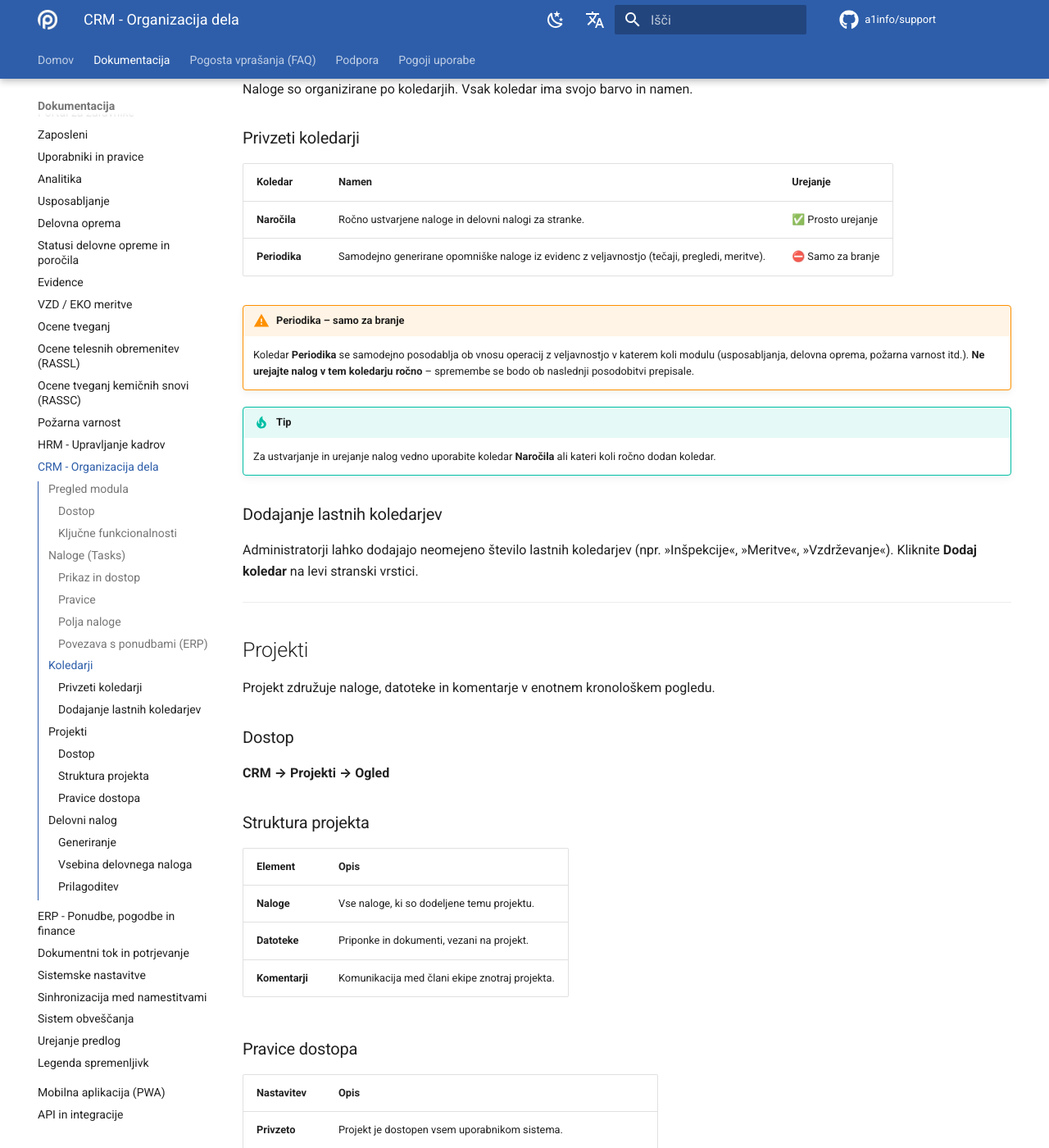
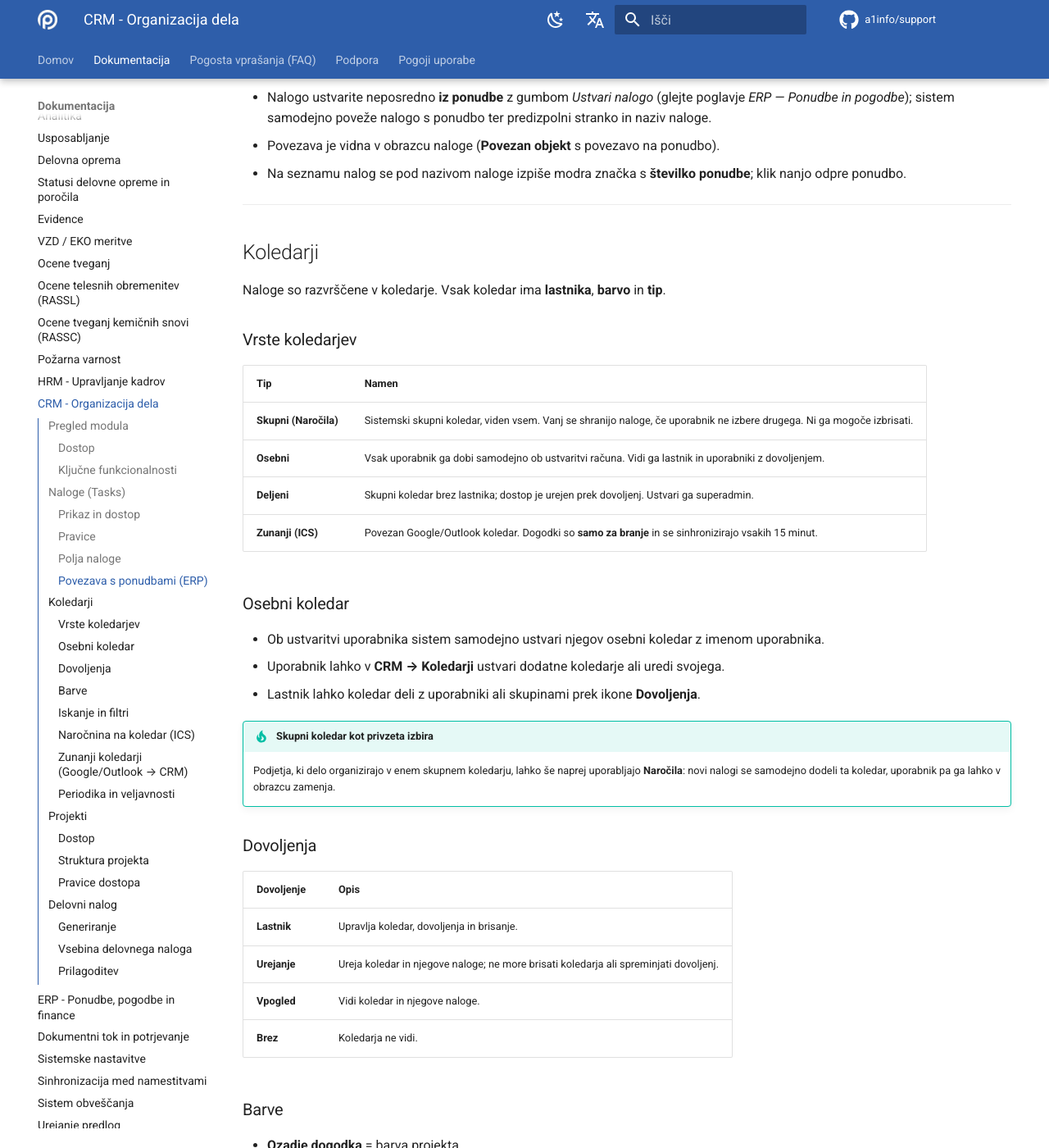
Before and after one commit to a1info/support, an MkDocs documentation site: the page built from docs/manual-sl/crm.md, in a window 1280 px wide and 1400 px high, scrolled down 2115 px. Shown: the whole window at 82% size. Built offline with MkDocs 1.6.1 and Material for MkDocs 9.7.7, drawn with Linux system fonts in a browser that asks for light colours; comment, search, counter and statistics services are not loaded; some of the changed text lies outside the part shown.

Commit message:
calendar

```diff
--- a/docs/manual-sl/crm.md
+++ b/docs/manual-sl/crm.md
@@ -14,8 +14,11 @@ CRM modul je osrednje mesto za upravljanje delovnih nalog, projektov in komunika
 
 ### Ključne funkcionalnosti
 
-- Vizualni pregled nalog v kalendarski obliki
-- Organizacija dela po koledarjih in projektih
+- Vizualni pregled nalog v mesecu in tednu, z urami dogodkov
+- Osebni, skupni in deljeni koledarji ter zunanji (ICS) koledarji
+- Iskanje in filtriranje nalog po uporabniku, koledarju in statusu
+- Barvno ločevanje: projekt (ozadje) in izvajalec (leva črta)
+- Naročnina na koledar (ICS) za Google Koledar in Outlook
 - Sledenje statusom nalog
 - Izpis delovnih nalogov (PDF)
 - Samodejno generiranje periodičnih opomnikov
@@ -28,15 +31,18 @@ Naloga je osnovna delovna enota v modulu CRM.
 
 ### Prikaz in dostop
 
-- Naloge so prikazane v **koledarskem pogledu** (dan/teden/mesec) in kot seznam.
+- Naloge so prikazane v **koledarskem pogledu** (mesec/teden) in kot seznam.
 - Odprte naloge so vidne tudi na **uporabniškem Dashboardu** (začetni strani).
 
 ### Pravice
 
-| Vloga | Vidnost nalog |
-|-------|---------------|
-| **Administrator** | Vidi vse naloge vseh uporabnikov; naloge lahko dodeljuje kateremu koli uporabniku. |
-| **Navadni uporabnik** | Vidi samo naloge, ki so mu dodeljene. |
+| Vloga | Vidnost in urejanje nalog |
+|-------|---------------------------|
+| **Administrator / Superadmin** | Vidi in ureja vse naloge; naloge lahko dodeljuje kateremu koli uporabniku. |
+| **Navadni uporabnik** | Privzeto vidi svoje naloge. Z filtrom lahko doda druge uporabnike ali koledarje, če so mu vidni. Ureja lahko svoje naloge in naloge, kjer je naveden kot izvajalec storitve. |
+
+!!! info "Vidnost koledarjev"
+    Naloge v **skupnem koledarju** so vidne vsem uporabnikom. Naloge v **osebnem koledarju** vidijo lastnik in uporabniki, ki jim je lastnik dodelil dovoljenje.
 
 ### Polja naloge
 
@@ -66,24 +72,86 @@ Naloga je lahko povezana s ponudbo iz modula **ERP**:
 
 ## Koledarji
 
-Naloge so organizirane po koledarjih. Vsak koledar ima svojo barvo in namen.
+Naloge so razvrščene v koledarje. Vsak koledar ima **lastnika**, **barvo** in **tip**.
 
-### Privzeti koledarji
+### Vrste koledarjev
 
-| Koledar | Namen | Urejanje |
-|---------|-------|----------|
-| **Naročila** | Ročno ustvarjene naloge in delovni nalogi za stranke. | ✅ Prosto urejanje |
-| **Periodika** | Samodejno generirane opomniške naloge iz evidenc z veljavnostjo (tečaji, pregledi, meritve). | ⛔ Samo za branje |
+| Tip | Namen |
+|-----|-------|
+| **Skupni (Naročila)** | Sistemski skupni koledar, viden vsem. Vanj se shranijo naloge, če uporabnik ne izbere drugega. Ni ga mogoče izbrisati. |
+| **Osebni** | Vsak uporabnik ga dobi samodejno ob ustvaritvi računa. Vidi ga lastnik in uporabniki z dovoljenjem. |
+| **Deljeni** | Skupni koledar brez lastnika; dostop je urejen prek dovoljenj. Ustvari ga superadmin. |
+| **Zunanji (ICS)** | Povezan Google/Outlook koledar. Dogodki so **samo za branje** in se sinhronizirajo vsakih 15 minut. |
 
-!!! warning "Periodika – samo za branje"
-    Koledar **Periodika** se samodejno posodablja ob vnosu operacij z veljavnostjo v katerem koli modulu (usposabljanja, delovna oprema, požarna varnost itd.). **Ne urejajte nalog v tem koledarju ročno** – spremembe se bodo ob naslednji posodobitvi prepisale.
+### Osebni koledar
 
-!!! tip
-    Za ustvarjanje in urejanje nalog vedno uporabite koledar **Naročila** ali kateri koli ročno dodan koledar.
+- Ob ustvaritvi uporabnika sistem samodejno ustvari njegov osebni koledar z imenom uporabnika.
+- Uporabnik lahko v **CRM → Koledarji** ustvari dodatne koledarje ali uredi svojega.
+- Lastnik lahko koledar deli z uporabniki ali skupinami prek ikone **Dovoljenja**.
 
-### Dodajanje lastnih koledarjev
+!!! tip "Skupni koledar kot privzeta izbira"
+    Podjetja, ki delo organizirajo v enem skupnem koledarju, lahko še naprej uporabljajo **Naročila**: novi nalogi se samodejno dodeli ta koledar, uporabnik pa ga lahko v obrazcu zamenja.
 
-Administratorji lahko dodajajo neomejeno število lastnih koledarjev (npr. »Inšpekcije«, »Meritve«, »Vzdrževanje«). Kliknite **Dodaj koledar** na levi stranski vrstici.
+### Dovoljenja
+
+| Dovoljenje | Opis |
+|------------|------|
+| **Lastnik** | Upravlja koledar, dovoljenja in brisanje. |
+| **Urejanje** | Ureja koledar in njegove naloge; ne more brisati koledarja ali spreminjati dovoljenj. |
+| **Vpogled** | Vidi koledar in njegove naloge. |
+| **Brez** | Koledarja ne vidi. |
+
+### Barve
+
+- **Ozadje dogodka** = barva projekta.
+- **Leva črta** = barva izvajalca (generirana iz uporabnikovega ID-ja).
+- **Pika pred imenom** v seznamu nalog = barva izvajalca.
+- Naloge brez projekta imajo nevtralno ozadje, tako da je izvajalec še vedno razviden.
+
+### Iskanje in filtri
+
+- **Iskalno polje** nad seznamom išče po nazivu naloge, stranki in lokaciji.
+- **Filtri** (uporabnik, koledar, status) so v zgornji vrstici; izbrani filtri so prikazani kot **čipi**, ki jih odstranite s klikom na ×.
+- **Počisti filtre** vrne privzeti pogled (vsi uporabniki, vsi statusi).
+- **Mesečni/tedenski pogled**: dogodke lahko **premaknete** (sprememba datuma) ali **raztegnete** (sprememba konca); spremembe se shranijo takoj.
+
+### Naročnina na koledar (ICS)
+
+Uporabnik lahko svoj CRM koledar naroči v Google Koledar, Outlook ali drug ICS odjemalec.
+
+1. Odprite **CRM → Koledarji**.
+2. V kartici **Naročnina na koledar (ICS)** kliknite **Ustvari povezavo**.
+3. Kopirajte prikazani naslov in ga dodajte v svoj koledar:
+   - **Google Koledar**: *Drugi koledarji → Iz URL-ja*.
+   - **Outlook**: *Dodaj koledar → Naročnina iz spleta*.
+4. Povezava je **osebna** – ne delite je. Z gumbom **Nova povezava** jo prekličete in ustvarite novo; z **Prekliči** onemogočite dostop.
+
+!!! warning "Zasebnost povezave"
+    Naslov vsebuje skrivni žeton. Kdor ima povezavo, lahko bere naloge, ki so vidne temu uporabniku. Ob sumu uhajanja povezavo takoj zamenjajte.
+
+### Zunanji koledarji (Google/Outlook → CRM)
+
+1. Odprite **CRM → Koledarji** in kliknite **+**.
+2. Izberite tip **Zunanji (ICS)**.
+3. Prilepite **skrivni naslov iCal**:
+   - **Google Koledar**: *Nastavitve → Nastavitve koledarja → Skrivni naslov v obliki iCal*.
+   - **Outlook**: *Objavi koledar → Povezava ICS*.
+4. Shranite. Sinhronizacijo lahko takoj sprožite z gumbom **Sinhroniziraj**, sicer se izvede samodejno vsakih 15 minut.
+5. Na obrazcu sta prikazana **zadnja sinhronizacija** in morebitna **napaka**.
+
+Zunanji dogodki:
+
+- so prikazani v glavnem koledarju nalog z barvo zunanjega koledarja,
+- so **samo za branje** (ni jih mogoče urejati, premikati ali brisati),
+- se **ne** prikazujejo v seznamu nalog, Excel izvozu ali na portalu za stranke,
+- podpirajo osnovno ponavljanje (dnevno, tedensko, mesečno, letno); izjeme ponavljanja (EXDATE) niso podprte.
+
+!!! info "Varnost povezave"
+    Dovoljena je samo povezava **https**. Naslovi, ki kažejo na lokalno omrežje ali zasebne strežnike, so zavrnjeni.
+
+### Periodika in veljavnosti
+
+Opomniki iz evidenc z veljavnostjo (usposabljanja, pregledi, meritve) **niso** del koledarjev CRM. Prikazujejo se v ločenem pregledu **Poročila → Veljavnosti** in so namenjeni samo branju. Ne urejajte jih ročno – ob naslednji posodobitvi se prepišejo.
 
 ---
 
```
Also changed, not shown: docs/manual-sl/portal-za-stranke.md (+1 -1 lines), docs/manual-sl/uporabniki.md (+18 -13 lines).
